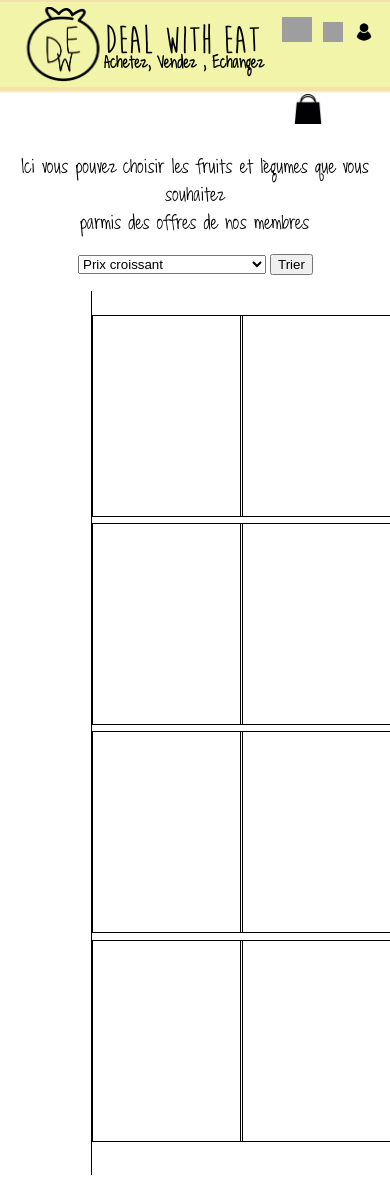
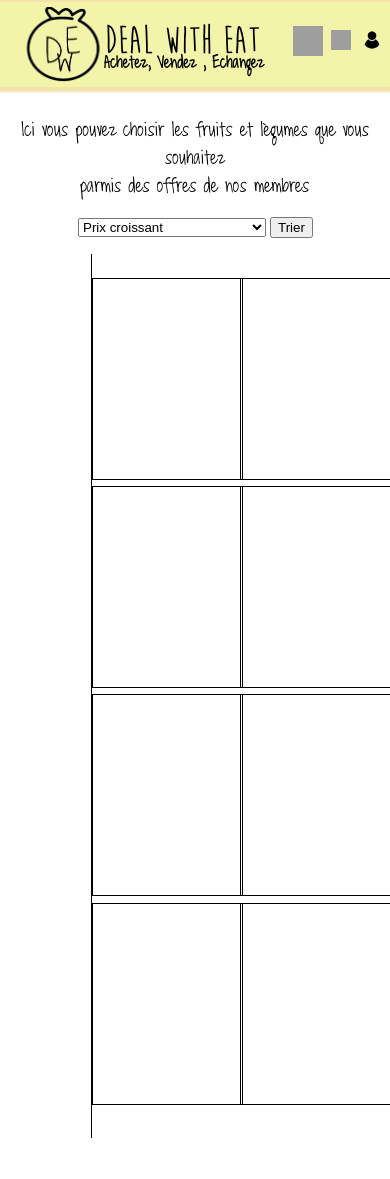
Before and after one commit to alfa92/DealWithEat, a PHP site: page /annonces.php in a window 390 px wide. After the commit the page ends 1138 px from the top, so only its background shows below. Run offline with PHP 8.4, Linux system fonts and the light colour scheme; some libraries are stand-ins or nearby versions; grey boxes are pictures that could not be loaded.

Commit message:
Adaptation à tous les écrans
Mise en forme du responsive webdesign

```diff
--- a/CSS/style.css
+++ b/CSS/style.css
@@ -159,14 +159,6 @@ a{
 #searchbar #searchresp{
 	display: none;
 	}
-
-#panier{
-	margin-top: 7px;
-	margin-left: 75%;
-	width: 30px;
-	z-index: 1;
-
-}
 
 #connect{
 	position: absolute;
@@ -395,22 +387,25 @@ a{
 	margin-right: auto;
 
 }
-@media screen and (max-width: 865px){
+@media screen and (max-width: 940px){
+	#menu_container{
+		width: 40px;
+		margin-top: 12px;
+		padding-top: 14px;
+		margin-left: 75%;
+
+
+		}
+
 	#menu{
-		right:0;
-		height: 40px;
-		margin-right: 25%;
+
 		background:url('images/menu.png')no-repeat;
 		background-size: 30px 30px;
-		background-position: 100% 15px;
-		margin-top: 12px;
+	}
 
-
-
-
-	}
 	#menu li{display: none;}
 	}
+
 
 @media screen and (max-width: 1025px){
 
@@ -420,8 +415,8 @@ a{
 	background:url('images/search.png')no-repeat;
 	background-position:right;
 	background-size: 20px 20px;
-	margin-right: 12%;
-	margin-top: 12px;
+	margin-right: 10%;
+	margin-top: 20px;
 	border:none;
 	}
 
@@ -444,20 +439,20 @@ a{
 		display: none;
 	}
 }
-@media screen and (max-width: 1070px){
+@media screen and (max-width: 1110px){
 
 
 	#connect{
 		position: absolute;
 		right:0;
 		top:0;
-		margin-top: 200px;
+		margin-top: 20px!important;
 		width: 40px;
 		height: 40px;
 		background:url('images/user.png') no-repeat;
 		background-position:right;
 		background-size: 20px 20px;
-		margin-right: 4%;
+		margin-right: 2%;
 		margin-top: 12px;
 		border:none;
 
--- a/php/header.php
+++ b/php/header.php
@@ -36,7 +36,7 @@
 				<p> <a href="inscription.php"> Pas encore inscrit ?<i class="fa fa-user-plus" ></i></a></p>
 			</form>
 			</div>
-			<img id="panier" src="css/images/bag.png">
+
 
 
 <?php
```
